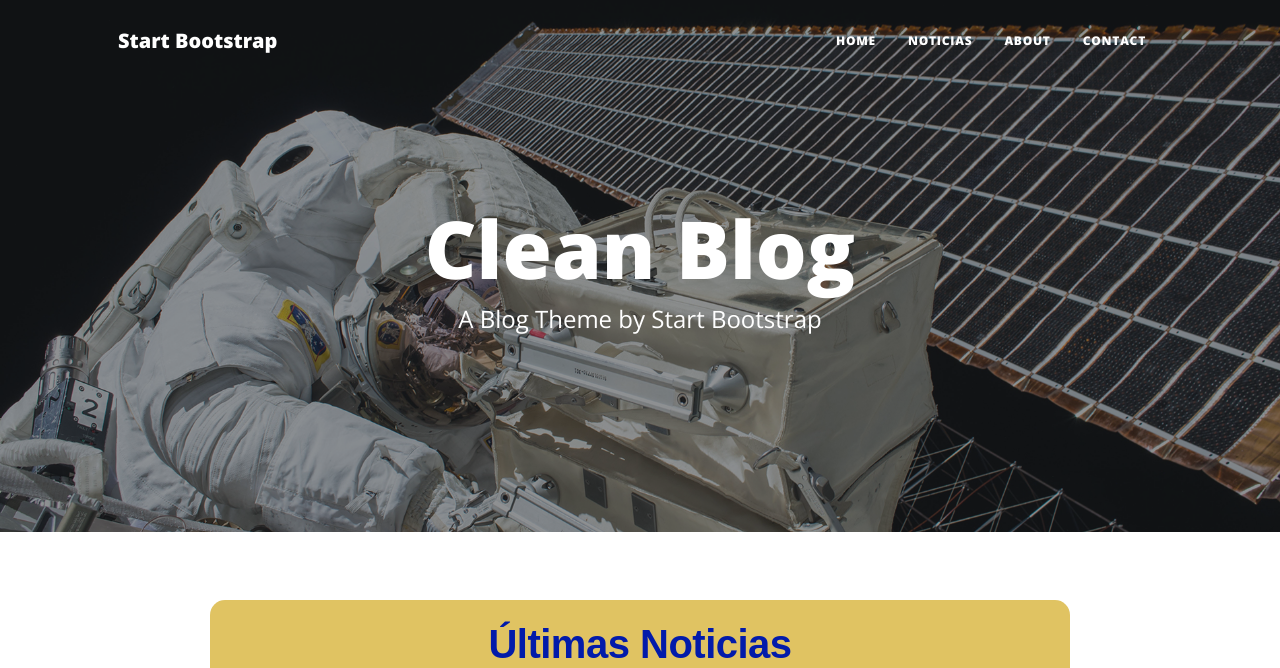
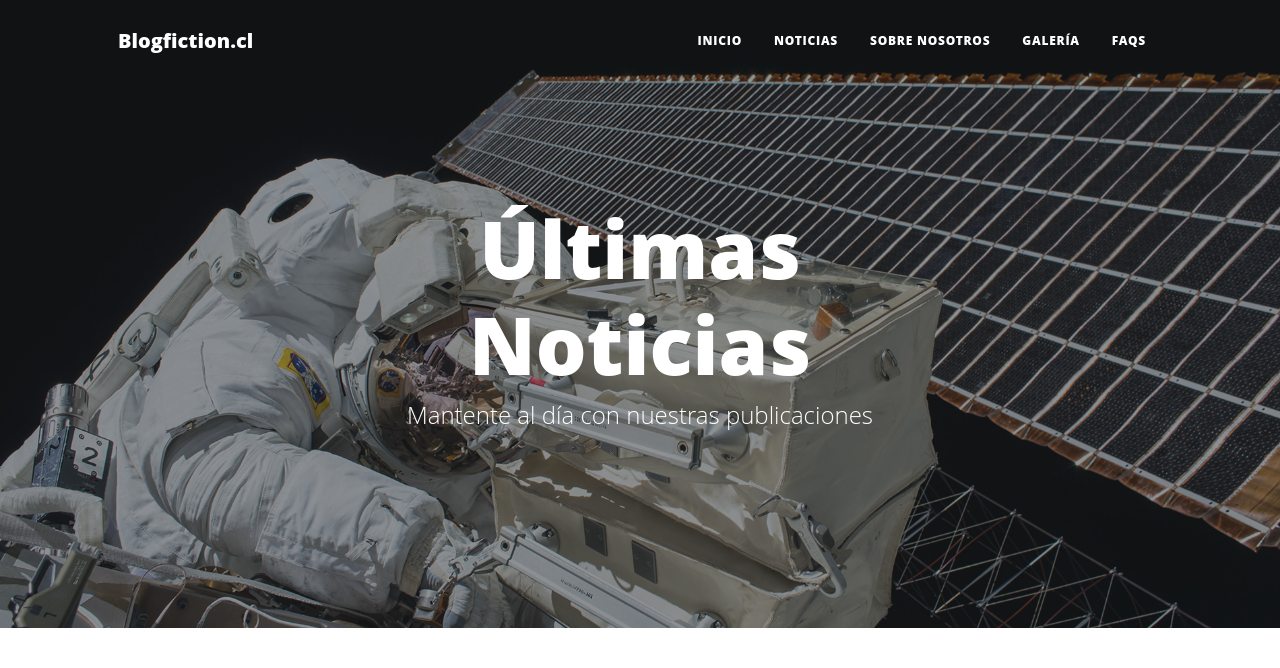
Before and after one commit to Javitajonnes/tareaBackend1, a Django app: page /noticias/ in a window 1280 px wide. Shown: the top 668 px of the page. Run offline with Django 5.2, Linux system fonts and the light colour scheme; data comes from the database, SQL or seed files in the repository; some libraries are stand-ins or nearby versions.

Commit message:
se añaden comentarios y se documenta el codigo

```diff
--- a/catalogo1/urls.py
+++ b/catalogo1/urls.py
@@ -1,19 +1,22 @@
 """
-URL configuration for catalogo1 project.
+Configuración principal de URLs para el proyecto Blogfiction.cl
 
-The `urlpatterns` list routes URLs to views. For more information please see:
-    https://docs.djangoproject.com/en/5.2/topics/http/urls/
-Examples:
-Function views
-    1. Add an import:  from my_app import views
-    2. Add a URL to urlpatterns:  path('', views.home, name='home')
-Class-based views
-    1. Add an import:  from other_app.views import Home
-    2. Add a URL to urlpatterns:  path('', Home.as_view(), name='home')
-Including another URLconf
-    1. Import the include() function: from django.urls import include, path
-    2. Add a URL to urlpatterns:  path('blog/', include('blog.urls'))
+Este módulo define las rutas URL principales del proyecto, incluyendo
+las rutas de las aplicaciones core y posteo, así como la configuración
+para servir archivos media en modo desarrollo.
+
+Estructura de URLs:
+- / : Página principal (home)
+- /gallery/ : Galería de imágenes
+- /faqs/ : Preguntas frecuentes
+- /about/ : Sobre nosotros
+- /noticias/ : Sección de noticias (app posteo)
+- /admin/ : Panel de administración de Django
+
+Autor: Equipo Blogfiction
+Fecha: 2025
 """
+
 from django.contrib import admin
 from django.urls import path, include
 from django.conf import settings
@@ -21,15 +24,24 @@ from django.conf.urls.static import static
 
 from core import views
 
+# Lista principal de patrones de URL del proyecto
 urlpatterns = [
-    path('', views.home,name='home'),
-    path('gallery/', views.gallery,name='gallery'),
-    path('faqs/', views.faqs,name='faqs'),
-    path('about/', views.about,name='about'),
+    # Rutas de la aplicación core (páginas estáticas)
+    path('', views.home, name='home'),                    # Página principal
+    path('gallery/', views.gallery, name='gallery'),     # Galería de imágenes
+    path('faqs/', views.faqs, name='faqs'),             # Preguntas frecuentes
+    path('about/', views.about, name='about'),           # Sobre nosotros
+
+    # Rutas de la aplicación posteo (contenido dinámico)
+    # Incluye todas las URLs definidas en posteo/urls.py
     path('noticias/', include('posteo.urls')),
+
+    # Panel de administración de Django
     path('admin/', admin.site.urls),
 ]
 
-# Para servir archivos media en desarrollo
+# Configuración para servir archivos media en modo desarrollo
+# Solo se activa cuando DEBUG=True (modo desarrollo)
+# En producción, los archivos media deben servirse por el servidor web
 if settings.DEBUG:
     urlpatterns += static(settings.MEDIA_URL, document_root=settings.MEDIA_ROOT)
--- a/posteo/templates/posteo/base.html
+++ b/posteo/templates/posteo/base.html
@@ -1,76 +1,118 @@
 {% load static %}
 <!DOCTYPE html>
-<html lang="en">
+<html lang="es">
     <head>
         <meta charset="utf-8" />
         <meta name="viewport" content="width=device-width, initial-scale=1, shrink-to-fit=no" />
-        <meta name="description" content="" />
-        <meta name="author" content="" />
-        <title>Clean Blog - Start Bootstrap Theme</title>
-        <link rel="icon" type="image/x-icon" href="assets/favicon.ico" />
+        <meta name="description" content="Blogfiction.cl - Academia de duelos, feria de coleccionismo y tecnología lúdica" />
+        <meta name="author" content="Equipo Blogfiction" />
+        <title>{% block title %}Blogfiction.cl - Noticias{% endblock %}</title>
+
+        <!-- Favicon -->
+        <link rel="icon" type="image/x-icon" href="{% static 'posteo/assets/favicon.ico' %}" />
+
         <!-- Font Awesome icons (free version)-->
         <script src="https://use.fontawesome.com/releases/v6.3.0/js/all.js" crossorigin="anonymous"></script>
-        <!-- Google fonts-->
-        <link href="https://fonts.googleapis.com/css?family=Lora:400,700,400italic,700italic" rel="stylesheet" type="text/css" />
-        <link href="https://fonts.googleapis.com/css?family=Open+Sans:300italic,400italic,600italic,700italic,800italic,400,300,600,700,800" rel="stylesheet" type="text/css" />
-        <!-- Core theme CSS (includes Bootstrap)-->
-        <link href=" {% static 'posteo/css/styles.css' %}" rel="stylesheet" />
+
+        <!-- Google fonts - Consistentes con core/base.html -->
+        <link href="https://fonts.googleapis.com/css2?family=Poppins:wght@300;400;500;600;700&family=Roboto:wght@300;400;500;700&display=swap" rel="stylesheet" type="text/css" />
+
+        <!-- Core theme CSS (includes Bootstrap) desde archivos estáticos -->
+        <link href="{% static 'posteo/css/styles.css' %}" rel="stylesheet" />
     </head>
     <body>
-        <!-- Navigation-->
+        <!--
+        =============================================================================
+        NAVEGACIÓN PRINCIPAL - DINÁMICA CON DJANGO
+        =============================================================================
+
+        Esta navegación usa URLs dinámicas de Django para mantener consistencia
+        con el resto del sitio y facilitar el mantenimiento.
+        -->
         <nav class="navbar navbar-expand-lg navbar-light" id="mainNav">
             <div class="container px-4 px-lg-5">
-                <a class="navbar-brand" href="index.html">Start Bootstrap</a>
+                <!-- Logo/Brand que lleva a la página principal -->
+                <a class="navbar-brand" href="{% url 'home' %}">Blogfiction.cl</a>
+
+                <!-- Botón para menú móvil -->
                 <button class="navbar-toggler" type="button" data-bs-toggle="collapse" data-bs-target="#navbarResponsive" aria-controls="navbarResponsive" aria-expanded="false" aria-label="Toggle navigation">
                     Menu
                     <i class="fas fa-bars"></i>
                 </button>
+
+                <!-- Menú de navegación colapsable -->
                 <div class="collapse navbar-collapse" id="navbarResponsive">
                     <ul class="navbar-nav ms-auto py-4 py-lg-0">
-                        <li class="nav-item"><a class="nav-link px-lg-3 py-3 py-lg-4" href="{% url 'home' %}">Home</a></li>
-                        <li class="nav-item"><a class="nav-link px-lg-3 py-3 py-lg-4" href="{% url 'noticias' %}">Noticias</a></li>
-                        <li class="nav-item"><a class="nav-link px-lg-3 py-3 py-lg-4" href="#!">About</a></li>
-                        <li class="nav-item"><a class="nav-link px-lg-3 py-3 py-lg-4" href="#!">Contact</a></li>
+                        <!-- Enlaces usando URLs dinámicas de Django -->
+                        <li class="nav-item">
+                            <a class="nav-link px-lg-3 py-3 py-lg-4" href="{% url 'home' %}">Inicio</a>
+                        </li>
+                        <li class="nav-item">
+                            <a class="nav-link px-lg-3 py-3 py-lg-4" href="{% url 'noticias' %}">Noticias</a>
+                        </li>
+                        <li class="nav-item">
+                            <a class="nav-link px-lg-3 py-3 py-lg-4" href="{% url 'about' %}">Sobre Nosotros</a>
+                        </li>
+                        <li class="nav-item">
+                            <a class="nav-link px-lg-3 py-3 py-lg-4" href="{% url 'gallery' %}">Galería</a>
+                        </li>
+                        <li class="nav-item">
+                            <a class="nav-link px-lg-3 py-3 py-lg-4" href="{% url 'faqs' %}">FAQs</a>
+                        </li>
                     </ul>
                 </div>
             </div>
         </nav>
-        <!-- Page Header-->
-        <header class="masthead" style="background-image: url({% block bgr %}  {% endblock %})">
+        <!--
+        =============================================================================
+        HEADER DE PÁGINA - PERSONALIZABLE
+        =============================================================================
+
+        Este header permite personalizar el título, subtítulo e imagen de fondo
+        usando bloques de Django. Por defecto muestra información de noticias.
+        -->
+        <header class="masthead" style="background-image: url({% block bgr %}{% static 'posteo/assets/img/post-bg.jpg' %}{% endblock %})">
             <div class="container position-relative px-4 px-lg-5">
                 <div class="row gx-4 gx-lg-5 justify-content-center">
                     <div class="col-md-10 col-lg-8 col-xl-7">
                         <div class="site-heading">
-                            <h1>Clean Blog</h1>
-                            <span class="subheading">A Blog Theme by Start Bootstrap</span>
+                            <h1>{% block page_title %}Blogfiction.cl{% endblock %}</h1>
+                            <span class="subheading">{% block page_subtitle %}"Que no te lo cuenten, juegalo!!"{% endblock %}</span>
                         </div>
                     </div>
                 </div>
             </div>
         </header>
-        <!-- Main Content-->
+        <!--
+        =============================================================================
+        CONTENIDO PRINCIPAL
+        =============================================================================
+
+        Área donde se renderiza el contenido específico de cada página
+        usando el bloque 'content' de Django.
+        -->
         <div class="container px-4 px-lg-5">
             <div class="row gx-4 gx-lg-5 justify-content-center">
                 {% block content %} {% endblock %}
+            </div>
+        </div>
 
+        <!--
+        =============================================================================
+        FOOTER - REDES SOCIALES DE BLOGFICTION
+        =============================================================================
 
-        </div>
-        <!-- Footer-->
+        Footer con enlaces a redes sociales de Blogfiction y información
+        de copyright actualizada.
+        -->
         <footer class="border-top">
             <div class="container px-4 px-lg-5">
                 <div class="row gx-4 gx-lg-5 justify-content-center">
                     <div class="col-md-10 col-lg-8 col-xl-7">
+                        <!-- Redes sociales de Blogfiction -->
                         <ul class="list-inline text-center">
                             <li class="list-inline-item">
-                                <a href="#!">
-                                    <span class="fa-stack fa-lg">
-                                        <i class="fas fa-circle fa-stack-2x"></i>
-                                        <i class="fab fa-twitter fa-stack-1x fa-inverse"></i>
-                                    </span>
-                                </a>
-                            </li>
-                            <li class="list-inline-item">
-                                <a href="#!">
+                                <a href="https://facebook.com/blogfiction" target="_blank" rel="noopener">
                                     <span class="fa-stack fa-lg">
                                         <i class="fas fa-circle fa-stack-2x"></i>
                                         <i class="fab fa-facebook-f fa-stack-1x fa-inverse"></i>
@@ -78,22 +120,45 @@
                                 </a>
                             </li>
                             <li class="list-inline-item">
-                                <a href="#!">
+                                <a href="https://instagram.com/blogfiction" target="_blank" rel="noopener">
                                     <span class="fa-stack fa-lg">
                                         <i class="fas fa-circle fa-stack-2x"></i>
-                                        <i class="fab fa-github fa-stack-1x fa-inverse"></i>
+                                        <i class="fab fa-instagram fa-stack-1x fa-inverse"></i>
+                                    </span>
+                                </a>
+                            </li>
+                            <li class="list-inline-item">
+                                <a href="https://twitter.com/blogfiction" target="_blank" rel="noopener">
+                                    <span class="fa-stack fa-lg">
+                                        <i class="fas fa-circle fa-stack-2x"></i>
+                                        <i class="fab fa-twitter fa-stack-1x fa-inverse"></i>
                                     </span>
                                 </a>
                             </li>
                         </ul>
-                        <div class="small text-center text-muted fst-italic">Copyright &copy; Your Website 2023</div>
+
+                        <!-- Información de copyright y descripción -->
+                        <div class="small text-center text-muted fst-italic">
+                            <p><strong>Blogfiction.cl</strong></p>
+                            <p>Academia de duelos • Feria de coleccionismo • Tecnología lúdica</p>
+                            <p>Copyright &copy; Blogfiction.cl 2025 - Todos los derechos reservados</p>
+                        </div>
                     </div>
                 </div>
             </div>
         </footer>
+        <!--
+        =============================================================================
+        SCRIPTS JAVASCRIPT
+        =============================================================================
+
+        Scripts necesarios para el funcionamiento del sitio:
+        - Bootstrap JS para componentes interactivos
+        - Scripts personalizados desde archivos estáticos
+        -->
         <!-- Bootstrap core JS-->
         <script src="https://cdn.jsdelivr.net/npm/bootstrap@5.2.3/dist/js/bootstrap.bundle.min.js"></script>
-        <!-- Core theme JS-->
+        <!-- Core theme JS desde archivos estáticos -->
         <script src="{% static 'posteo/js/scripts.js' %}"></script>
     </body>
 </html>
--- a/posteo/templates/posteo/noticias.html
+++ b/posteo/templates/posteo/noticias.html
@@ -1,32 +1,43 @@
 {% extends 'posteo/base.html' %}
 {% load static %}
+
+<!-- Personalizar título de la página -->
+{% block title %}Blogfiction.cl - Últimas Noticias{% endblock %}
+
+<!-- Personalizar imagen de fondo del header -->
 {% block bgr %}
 {% static 'posteo/assets/img/post-bg.jpg' %}
 {% endblock %}
+
+<!-- Personalizar título y subtítulo del header -->
+{% block page_title %}Últimas Noticias{% endblock %}
+{% block page_subtitle %}Mantente al día con nuestras publicaciones{% endblock %}
 
 {% block content %}
 <style>
     /* Estilos consistentes con core/base.html */
     .noticias-container {
-        max-width: 900px;
-        margin: 0 auto;
-        padding: 20px;
+        max-width: 900px;        /* Ancho máximo para mejor legibilidad */
+        margin: 0 auto;          /* Centrar horizontalmente */
+        padding: 20px;           /* Espaciado interno */
     }
 
+    /* Tarjeta individual de noticia */
     .noticia-card {
-        background: #fff;
-        border-radius: 15px;
-        overflow: hidden;
-        box-shadow: 0 4px 6px rgba(0, 0, 0, 0.1);
-        margin-bottom: 2rem;
-        transition: all 0.3s ease;
-        border: 2px solid #9ab7f5;
+        background: #fff;                    /* Fondo blanco */
+        border-radius: 15px;                 /* Bordes redondeados */
+        overflow: hidden;                    /* Ocultar contenido que se desborde */
+        box-shadow: 0 4px 6px rgba(0, 0, 0, 0.1);  /* Sombra sutil */
+        margin-bottom: 2rem;                 /* Espaciado entre tarjetas */
+        transition: all 0.3s ease;           /* Transición suave */
+        border: 2px solid #9ab7f5;          /* Borde azul claro (color de core) */
     }
 
+    /* Efecto hover en tarjetas */
     .noticia-card:hover {
-        transform: translateY(-5px);
-        box-shadow: 0 8px 15px rgba(0, 0, 0, 0.2);
-        border-color: #3b3ef3;
+        transform: translateY(-5px);        /* Elevar ligeramente */
+        box-shadow: 0 8px 15px rgba(0, 0, 0, 0.2);  /* Sombra más pronunciada */
+        border-color: #3b3ef3;              /* Cambiar borde a azul botón */
     }
 
     .noticia-imagen {
@@ -157,14 +168,18 @@
     }
 </style>
 
+<!-- Contenedor principal de noticias -->
 <div class="noticias-container">
+    <!-- Header de la sección con título y subtítulo -->
     <div class="noticias-header">
         <h1 class="noticias-titulo-principal">Últimas Noticias</h1>
         <p class="noticias-subtitulo">Mantente al día con nuestras publicaciones</p>
     </div>
 
+    <!-- Loop para mostrar cada noticia de la página actual -->
     {% for n in noticias%}
     <article class="noticia-card">
+        <!-- Mostrar imagen si existe, sino mostrar placeholder -->
         {% if n.imagen %}
             <img src="{{ n.imagen.url }}" alt="{{ n.titulo }}" class="noticia-imagen">
         {% else %}
@@ -173,12 +188,14 @@
             </div>
         {% endif %}
 
+        <!-- Contenido de la noticia -->
         <div class="noticia-content">
             <h2 class="noticia-titulo">{{ n.titulo }}</h2>
             <p class="noticia-detalle">{{ n.detalle }}</p>
         </div>
     </article>
     {% empty %}
+    <!-- Mensaje cuando no hay noticias disponibles -->
     <div class="no-noticias">
         <i class="fas fa-inbox fa-3x mb-3"></i>
         <p>No hay noticias disponibles en este momento.</p>
@@ -191,6 +208,7 @@
 <div class="pagination-container">
     <nav aria-label="Paginación de noticias">
         <ul class="pagination justify-content-center">
+            <!-- Botones de navegación hacia atrás -->
             {% if noticias.has_previous %}
                 <li class="page-item">
                     <a class="page-link" href="?page=1">Primera</a>
@@ -200,18 +218,22 @@
                 </li>
             {% endif %}
 
+            <!-- Números de página (muestra máximo 5 páginas alrededor de la actual) -->
             {% for num in noticias.paginator.page_range %}
                 {% if noticias.number == num %}
+                    <!-- Página actual - destacada -->
                     <li class="page-item active">
                         <span class="page-link">{{ num }}</span>
                     </li>
                 {% elif num > noticias.number|add:'-3' and num < noticias.number|add:'3' %}
+                    <!-- Páginas cercanas a la actual -->
                     <li class="page-item">
                         <a class="page-link" href="?page={{ num }}">{{ num }}</a>
                     </li>
                 {% endif %}
             {% endfor %}
 
+            <!-- Botones de navegación hacia adelante -->
             {% if noticias.has_next %}
                 <li class="page-item">
                     <a class="page-link" href="?page={{ noticias.next_page_number }}">Siguiente</a>
@@ -223,6 +245,7 @@
         </ul>
     </nav>
 
+    <!-- Información sobre la paginación actual -->
     <div class="pagination-info">
         <p>Página {{ noticias.number }} de {{ noticias.paginator.num_pages }}
         ({{ noticias.paginator.count }} noticias en total)</p>
--- a/posteo/urls.py
+++ b/posteo/urls.py
@@ -1,6 +1,20 @@
+"""
+Configuración de URLs para la aplicación posteo
+
+Este módulo define las rutas URL específicas de la aplicación posteo,
+incluyendo la ruta principal para mostrar las noticias.
+
+Autor: Equipo Blogfiction
+Fecha: 2025
+"""
+
 from django.urls import path
 from . import views
 
+# Lista de patrones de URL para la aplicación posteo
 urlpatterns = [
+    # Ruta principal para mostrar noticias
+    # URL: /noticias/ -> Vista: views.noticias
+    # Nombre: 'noticias' (para usar en templates con {% url 'noticias' %})
     path('', views.noticias, name='noticias'),
 ]
--- a/posteo/views.py
+++ b/posteo/views.py
@@ -1,10 +1,68 @@
+"""
+Vistas de la aplicación posteo para Blogfiction.cl
+
+Este módulo contiene las vistas que manejan la lógica de presentación
+de las noticias y réplicas. Implementa paginación para mejorar la
+experiencia del usuario al navegar por el contenido.
+
+Autor: Equipo Blogfiction
+Fecha: 2025
+"""
+
 from django.shortcuts import render
 from django.core.paginator import Paginator
 from .models import Noticia
 
+
 def noticias(request):
+    """
+    Vista que muestra la lista paginada de noticias.
+
+    Esta función maneja la lógica para mostrar todas las noticias disponibles
+    en el sistema, implementando paginación para mejorar el rendimiento y
+    la experiencia del usuario.
+
+    Proceso:
+    1. Obtiene todas las noticias ordenadas por fecha de creación (más recientes primero)
+    2. Configura la paginación con 5 noticias por página
+    3. Obtiene el número de página desde los parámetros GET
+    4. Renderiza el template con las noticias paginadas
+
+    Args:
+        request (HttpRequest): Objeto de petición HTTP que contiene información
+                              sobre la solicitud del usuario, incluyendo parámetros GET
+
+    Returns:
+        HttpResponse: Respuesta HTTP que renderiza el template 'posteo/noticias.html'
+                     con el contexto de noticias paginadas
+
+    Context:
+        noticias: Objeto Page de Django con las noticias de la página actual
+                 y métodos para navegación (has_previous, has_next, etc.)
+
+    Template:
+        posteo/noticias.html: Template que muestra las noticias con paginación
+
+    URL Pattern:
+        'noticias/' -> Esta vista se accede desde la URL raíz de noticias
+    """
+
+    # Obtener todas las noticias ordenadas por fecha de creación descendente
+    # Esto asegura que las noticias más recientes aparezcan primero
     noticias_list = Noticia.objects.all().order_by('-created')
-    paginator = Paginator(noticias_list, 5)  # 5 noticias por página
+
+    # Configurar paginación: 5 noticias por página
+    # La paginación mejora el rendimiento al cargar solo los registros necesarios
+    paginator = Paginator(noticias_list, 5)
+
+    # Obtener el número de página desde los parámetros GET de la URL
+    # Si no se especifica página, Django usa la página 1 por defecto
     page_number = request.GET.get('page')
+
+    # Obtener la página específica solicitada
+    # get_page() maneja automáticamente páginas inválidas devolviendo la última página
     noticias = paginator.get_page(page_number)
+
+    # Renderizar el template con el contexto de noticias paginadas
+    # El contexto incluye el objeto Page con métodos para navegación
     return render(request, 'posteo/noticias.html', {'noticias': noticias})
```
Also changed, not shown: catalogo1/settings.py (+55 -29 lines), posteo/admin.py (+95 -2 lines), media/noticias/pizza-3010062_640.jpg (added), media/noticias/pizza-6619201_640.jpg (added).
